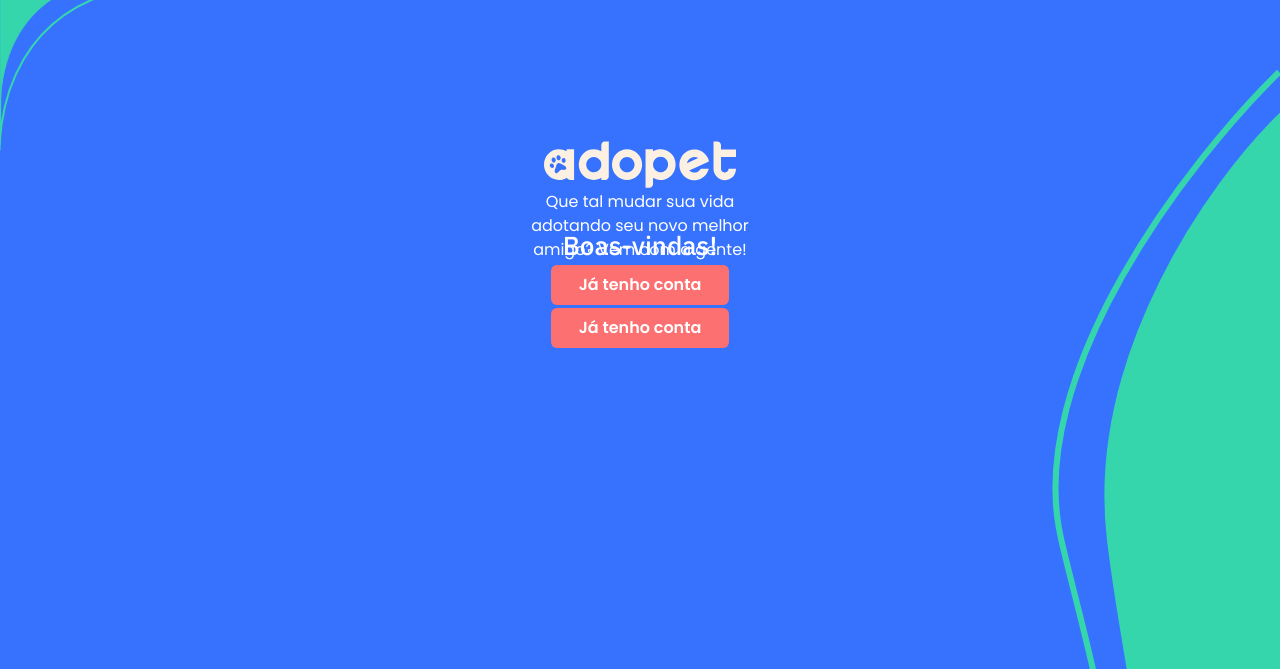
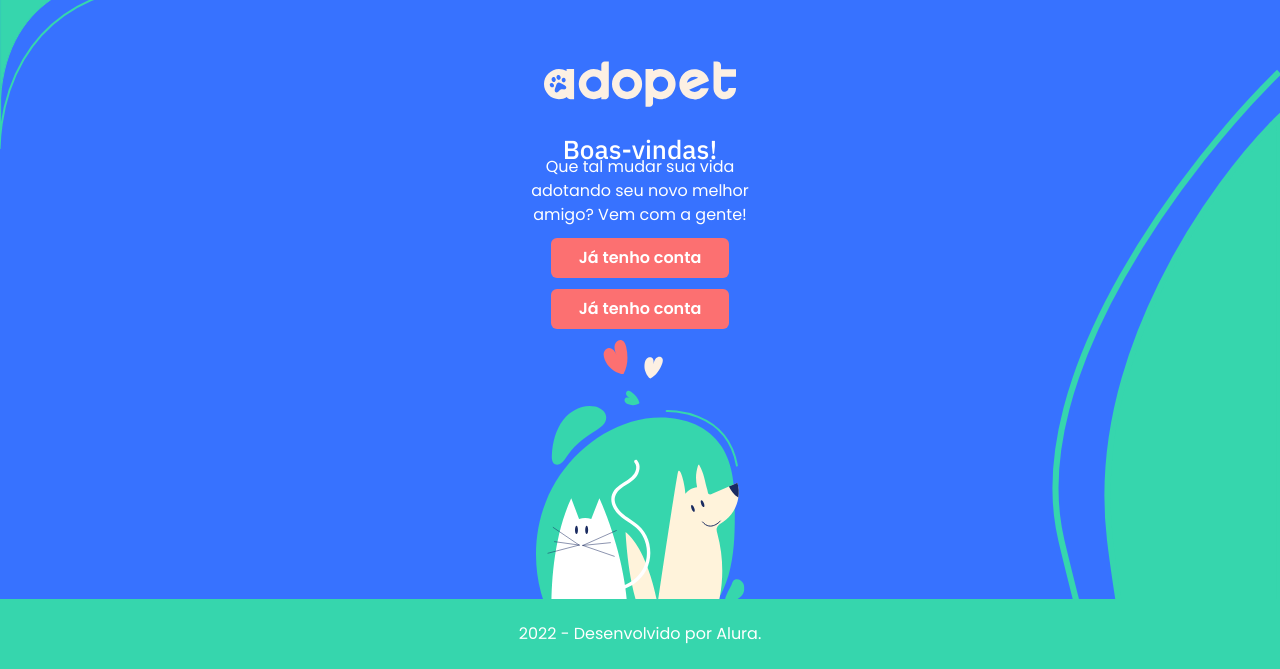
Before and after one commit to JeisonSilva/adopet, a plain HTML site: page index.html in a window 1280 px wide. Shown: the part 131-800 px from the top of the page. Drawn offline with Linux system fonts and the light colour scheme.

Commit message:
Criado rodape

```diff
--- a/asserts/css/login.css
+++ b/asserts/css/login.css
@@ -11,7 +11,7 @@
     background-image: url(../img/login/Forma\ 1.svg);
     background-repeat: no-repeat;
     width: 100vw;
-    height: 40vh;
+    height: 35vh;
 }
 
 .cabecalhoContainer__icon{
@@ -30,13 +30,13 @@
 
 .cabecalhoContainer__logo{
     display: flex;
-    justify-content: space-around;
+    justify-content: space-between;
     flex-direction: column;
     align-items: center;
 
-    padding: 10% 0 0 0;
+    padding: 5% 0 0 0;
     width: 100vw;
-    height: 20vh;
+    height: 14vh;
 }
 
 .cabecalhoContainer__logo > img{
@@ -51,7 +51,7 @@
     align-items: center;
 
     width: 100vw;
-    height: 20vh;
+    height: 60vh;
 
 }
 
@@ -68,3 +68,15 @@
     padding: 8px 28px 8px 28px;
 
 }
+
+.rodape{
+    display: flex;
+    position: absolute;
+    align-items: center;
+    justify-content: center;
+    background-color: var(--secundario);
+
+    bottom: 0;
+    width: 100vw;
+    height: 70px;
+}
--- a/index.html
+++ b/index.html
@@ -35,6 +35,11 @@
       <p class="texto">Que tal mudar sua vida adotando seu novo melhor amigo? Vem com a gente!</p>
       <a class="botao titulo__botao" href="#">Já tenho conta</a>
       <a class="botao titulo__botao" href="#">Já tenho conta</a>
+      <img src="./asserts/img/login/Ilustração 1.svg" alt="">
     </main>
+
+    <footer class="rodape">
+      <p class="texto">2022 - Desenvolvido por Alura.</p>
+    </footer>
   </body>
 </html>
```
